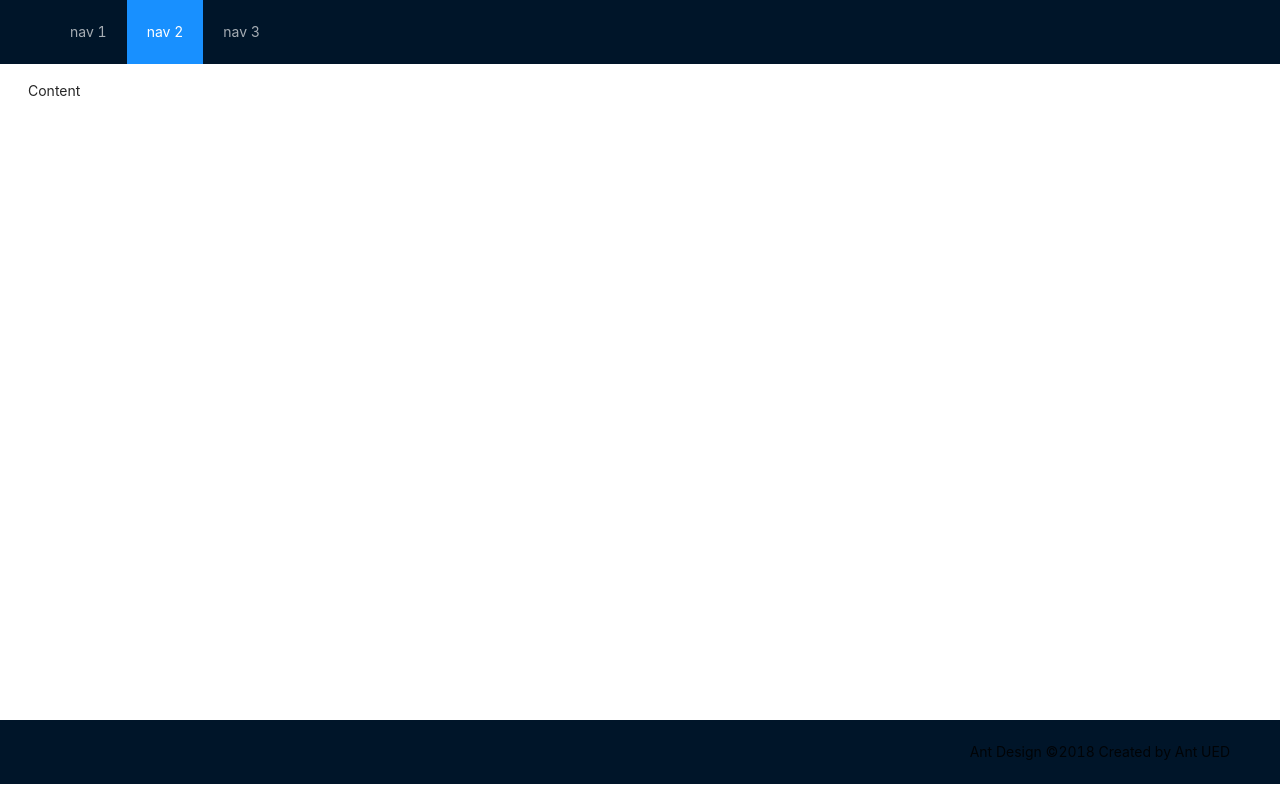
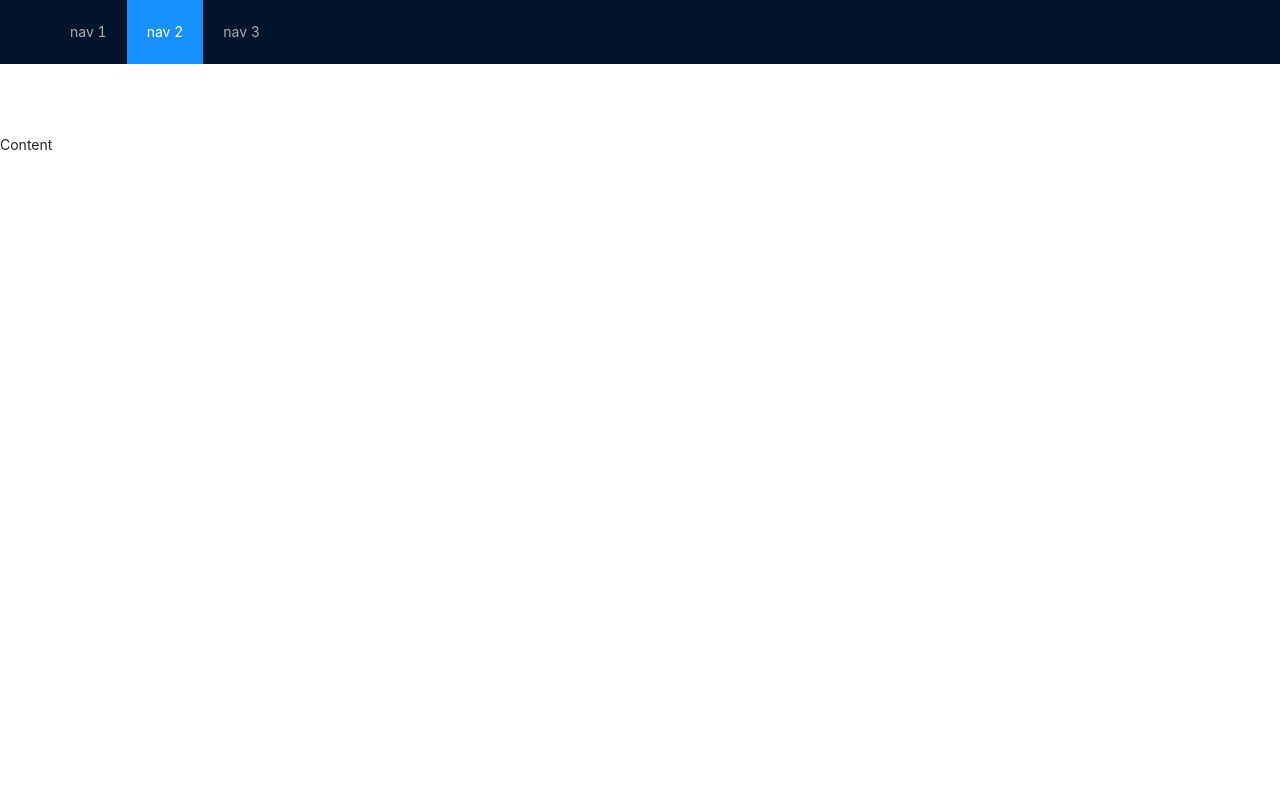
Before and after one commit to ColinCee/personal-site, a React (Create React App) app: page / in a window 1280 px wide. Shown: the top 800 px of the page. Built offline with nearby package versions, Linux system fonts and the light colour scheme.

Commit message:
add margin

```diff
--- a/src/App.tsx
+++ b/src/App.tsx
@@ -6,9 +6,6 @@ import Home from "./components/Home";
 import Footer from "./components/Footer";
 
 const Container = styled.div`
-  display: grid;
-  grid-template-rows: 10% 80% 10%;
-  grid-template-columns: 1fr;
   height: 100vh;
 `;
 function App() {
--- a/src/components/Footer/index.tsx
+++ b/src/components/Footer/index.tsx
@@ -2,12 +2,8 @@ import React from "react";
 import { Layout } from "antd";
 import styled from "styled-components";
 
-const StyledFooter = styled(Layout.Header)`
-  display: flex;
-  align-items: flex-end;
-  justify-content: flex-end;
+const StyledFooter = styled(Layout.Footer)`
   width: 100%;
-  text-align: center;
 `;
 const Header = () => {
   return <StyledFooter>Ant Design ©2018 Created by Ant UED</StyledFooter>;
--- a/src/components/Header/index.tsx
+++ b/src/components/Header/index.tsx
@@ -7,14 +7,22 @@ const StyledHeader = styled(Layout.Header)`
   z-index: 1;
   width: 100%;
 `;
+
+const Container = styled.div`
+  max-width: 1440px;
+  margin-left: auto;
+  margin-right: auto;
+`;
 const Header = () => {
   return (
     <StyledHeader>
-      <Menu theme="dark" mode="horizontal" defaultSelectedKeys={["2"]}>
-        <Menu.Item key="1">nav 1</Menu.Item>
-        <Menu.Item key="2">nav 2</Menu.Item>
-        <Menu.Item key="3">nav 3</Menu.Item>
-      </Menu>
+      <Container>
+        <Menu theme="dark" mode="horizontal" defaultSelectedKeys={["2"]}>
+          <Menu.Item key="1">nav 1</Menu.Item>
+          <Menu.Item key="2">nav 2</Menu.Item>
+          <Menu.Item key="3">nav 3</Menu.Item>
+        </Menu>
+      </Container>
     </StyledHeader>
   );
 };
--- a/src/components/Home/index.tsx
+++ b/src/components/Home/index.tsx
@@ -5,6 +5,8 @@ import styled from "styled-components";
 const StyledContent = styled(Content)`
   margin-left: 2em;
   height: 100%;
+  max-width: 1440px;
+  margin: 5em auto;
 `;
 const Home = () => {
   return (
```
